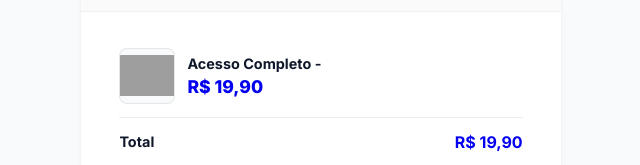
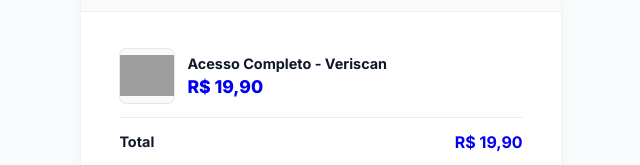
Before and after one commit to SnowzzZxz/checkout, a plain HTML site: page index.html in a window 1280 px wide. Shown: the part 625-790 px from the top of the page, 319-959 px from the left. Drawn offline with Linux system fonts and the light colour scheme; grey boxes are pictures that could not be loaded.

```diff
--- a/index.html
+++ b/index.html
@@ -182,7 +182,7 @@
           <div class="b2-summary-product">
             <img src="https://i.imgur.com/z3TTFl2.png" alt="Produto" class="b2-summary-logo">
             <div>
-              <div class="b2-summary-title">Acesso Completo - <Veriscan class="app"></Veriscan></div>
+              <div class="b2-summary-title">Acesso Completo - Veriscan <Veriscan class="app"></Veriscan></div>
               <div class="b2-summary-price" id="product-price">R$ 19,90</div>
             </div>
           </div>
```
